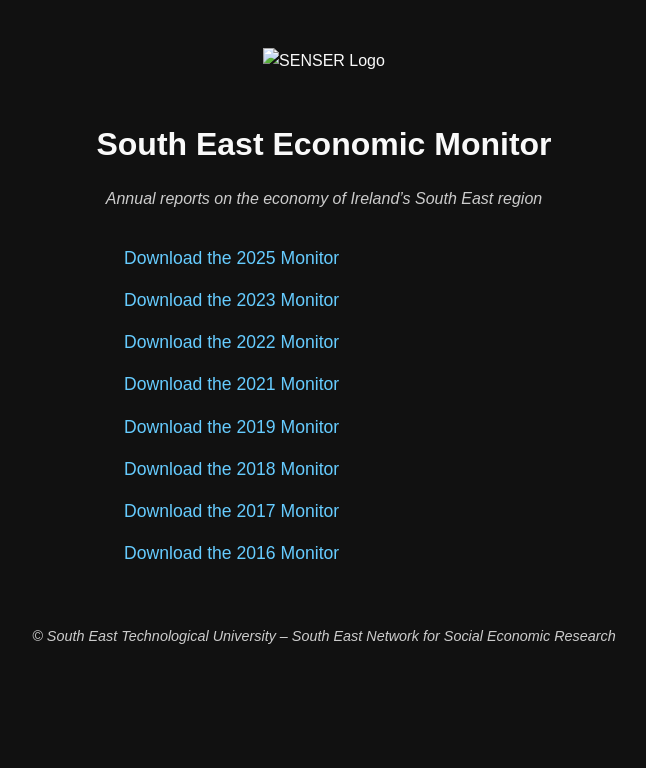
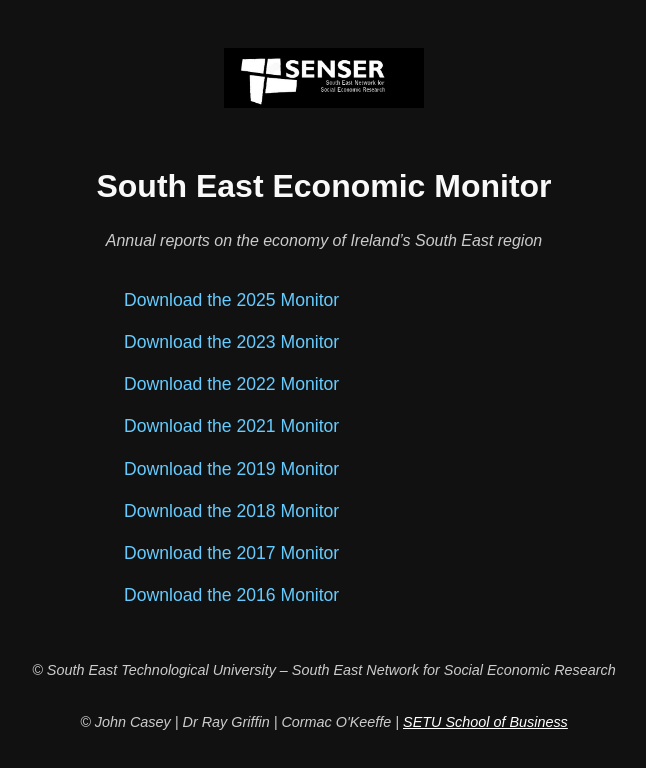
Before and after one commit to RayGriffin/SENSER, a plain HTML site: page index.html in a window 1280 px wide. Shown: the whole page, without its empty margins (316-962 px from the left). Drawn offline with Linux system fonts and the light colour scheme.

Commit message:
Update index.html

```diff
--- a/index.html
+++ b/index.html
@@ -62,7 +62,7 @@
   </style>
 </head>
 <body>
-  <img src="senser-logo.png" alt="SENSER Logo" class="logo">
+  <img src="SENSERlogo.jpg" alt="SENSER Logo" class="logo">
   <h1>South East Economic Monitor</h1>
   <p>Annual reports on the economy of Ireland’s South East region</p>
 
@@ -77,8 +77,14 @@
     <li><a href="SE_Eco_Monitor_2016.pdf">Download the 2016 Monitor</a></li>
   </ul>
 
-  <footer>
-    <p>&copy; South East Technological University – South East Network for Social Economic Research</p>
-  </footer>
+  <footer style="margin-top: 50px; text-align: center; font-size: 0.9em;">
+  <p>&copy; South East Technological University – South East Network for Social Economic Research</p>
+    <p>&copy; John Casey | Dr Ray Griffin | Cormac O'Keeffe |
+    <a href="https://www.setu.ie/business" target="_blank" style="color: white; text-decoration: underline;">
+      SETU School of Business
+    </a>
+  </p>
+</footer>
+
 </body>
 </html>
```
